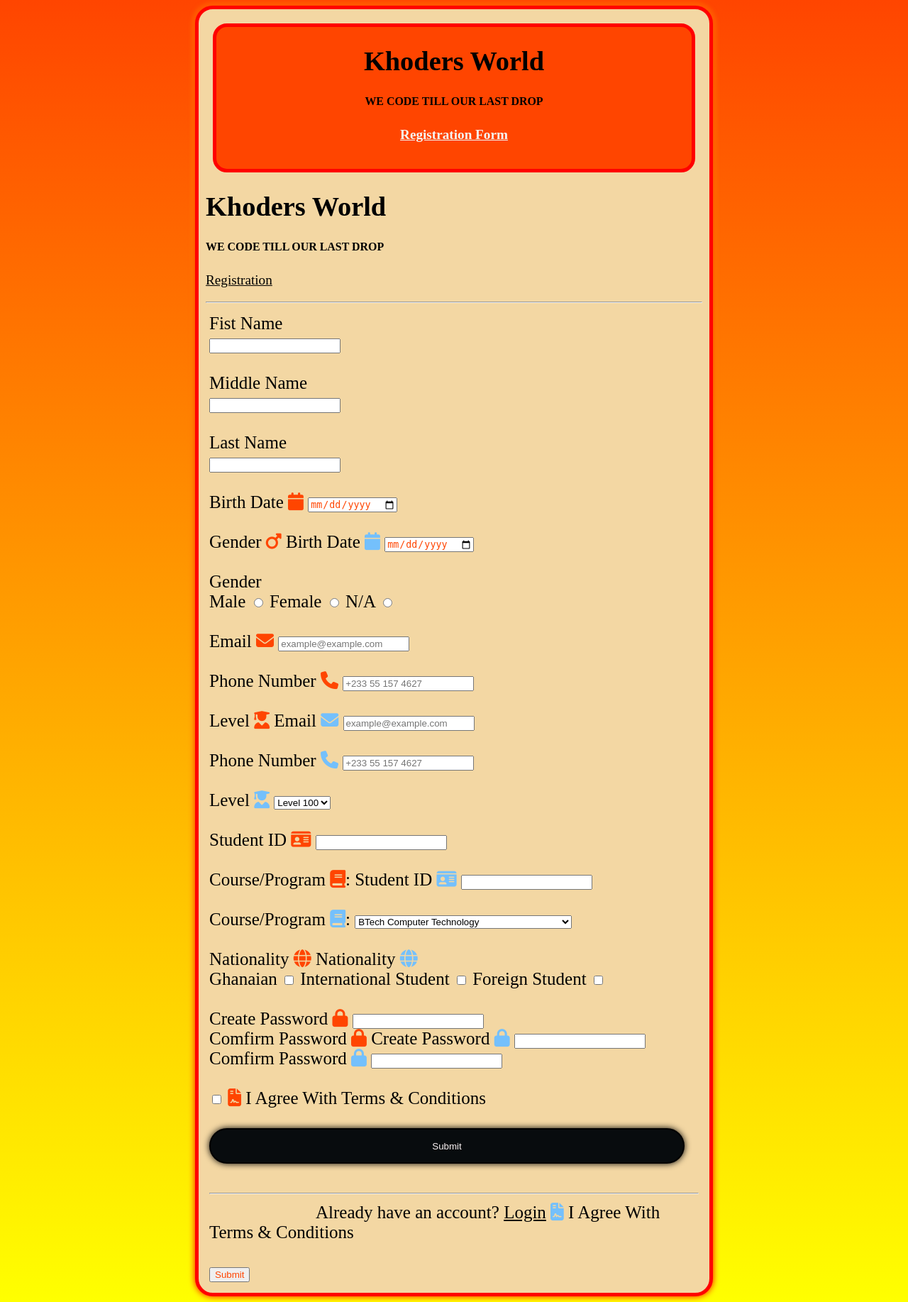
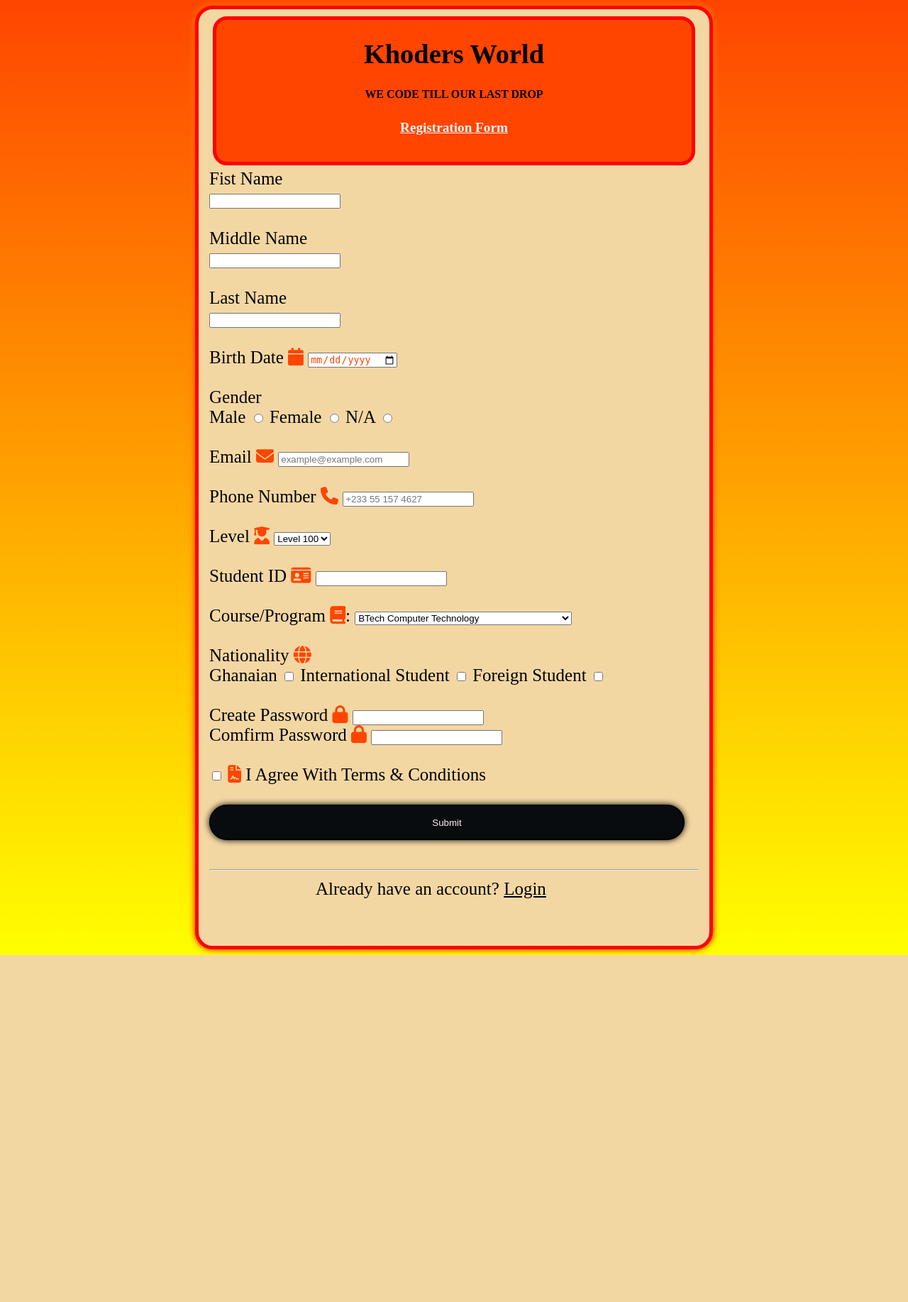
Before and after one commit to mustaphahaadi/khoders-website, a PHP site: page / in a window 1280 px wide. Shown: the whole page at 71% size. After the commit the page ends 1346 px from the top, so only its background shows below. Run offline with PHP 8.4, Linux system fonts and the light colour scheme; some libraries are stand-ins or nearby versions.

Commit message:
assign tasks on gyawu-register

```diff
--- a/gyawu-register/index.html
+++ b/gyawu-register/index.html
@@ -16,11 +16,6 @@
             <h5 >WE CODE TILL OUR LAST DROP</h5>
             <p style="color: whitesmoke;"><u><b>Registration Form</b></u></p>
         </header>
-            <h1>Khoders World</h1>
-            <h5>WE CODE TILL OUR LAST DROP</h5>
-            <p><u>Registration</u></p>
-        </header>
-        <hr class="hr">
         <form>
          <!-- Fist Name -->
             <label id="fname" for="fname">Fist Name </label>
@@ -41,11 +36,6 @@
          <!-- Birthday -->
 
            <label id="bdate" for="bdate">Birth Date <i class="fa-solid fa-calendar" style="color: orangered;"></i></label>
-           <input type="date" name="bdate" required>
-           <br><br>
-         <!-- Gender -->
-           <label id="gender" for="gender">Gender <i class="fa-solid fa-mars" style="color: orangered;"></i></label>
-           <label id="bdate" for="bdate">Birth Date <i class="fa-solid fa-calendar" style="color: #74C0FC;"></i></label>
            <input type="date" name="bdate" required>
            <br><br>
          <!-- Gender -->
@@ -73,16 +63,6 @@
            <br><br>
          <!-- level In -->
            <label for="level">Level <i class="fa-solid fa-user-graduate" style="color: orangered;"></i></label>
-           <label for="email">Email <i class="fa-solid fa-envelope" style="color: #74C0FC;"></i></label>
-           <input type="email" name="email" required placeholder="example@example.com">
-           <br><br>
-         <!-- Phone Numder -->
-           <label for="tel">Phone Number <i class="fa-solid fa-phone" style="color: #74C0FC;"></i></label>
-           <input type="tel" name="email" required placeholder="+233 55 157 4627">
-           <br><br>
-         <!-- level In -->
-           <label for="level">Level <i class="fa-solid fa-user-graduate" style="color: #74C0FC;"></i></label>
-
            <select name="level">
             <option value="level 100">Level 100</option>
             <option value="level 200">Level 200</option>
@@ -95,12 +75,7 @@
            <input type="text" name="id" required>
            <br><br>
          <!-- course -->
-           <label for="course">Course/Program <i class="fa-solid fa-book" style="color: orangered;"></i>:</label>
-           <label for="id">Student ID <i class="fa-solid fa-id-card" style="color: #74C0FC;"></i></label>
-           <input type="text" name="id" required>
-           <br><br>
-         <!-- course -->
-           <label for="course">Course/Program <i class="fa-solid fa-book" style="color: #74C0FC;"></i>:</label>
+           <label for="course">Course/Program <i class="fa-solid fa-book" style="color: orangered"></i>:</label>
            <select name="course">
             <option value="computer technology">BTech Computer Technology</option>
             <option value="artifical intelligence">BTech Artifical Intelligence</option>
@@ -117,8 +92,6 @@
            <!-- nationality -->
 
            <label for="nationality">Nationality <i class="fa-solid fa-globe" style="color: orangered;"></i></label>
-           <label for="nationality">Nationality <i class="fa-solid fa-globe" style="color: #74C0FC;"></i></label>
-
            <br>
            <label for="ghanaian">Ghanaian</label>
            <input type="checkbox" value="ghanaian">
@@ -132,10 +105,6 @@
            <input type="password" name="password" required>
             <br>
            <label for="password2">Comfirm Password <i class="fa-solid fa-lock"style="color: orangered;"></i></label>
-           <label for="password1">Create Password <i class="fa-solid fa-lock"style="color: #74C0FC;"></i></label>
-           <input type="password" name="password" required>
-            <br>
-           <label for="password2">Comfirm Password <i class="fa-solid fa-lock"style="color: #74C0FC;"></i></label>
            <input type="password" name="password2" required>
            <br><br>
            <!-- Agreement -->
@@ -150,10 +119,6 @@
            <label id="login" >Already have an account?
            <a href="#">Login</a></label>
 
-           <label for="agree"><i class="fa-solid fa-file-contract" style="color: #74C0FC;"></i>  I Agree With Terms & Conditions</label>
-           <br><br>
-           <!-- submit -->
-           <input type="submit">
         </form>
 
     </div>
--- a/gyawu-register/style.css
+++ b/gyawu-register/style.css
@@ -1,5 +1,4 @@
 body{
-<<<<<<< HEAD
     display: block;
     position: relative;
     background: none;
@@ -27,32 +26,12 @@ header{
 
 }
 form{
-    padding: 30px;
-    font-size: 25px;
-    color: rgb(0, 0, 0);
-=======
-    background-image: url(Khoders.jpgcd);
-    background-attachment: fixed;
-    background-position: center;
-    background-size: cover;
-    align-content: center;
-}
-header{
-    margin: 10px;
-    position: sticky;
-    text-align: center;
-
-}
-form{
     padding: 5px;
     font-size: 25px;
-
->>>>>>> 5cda5dd5a8f0b894c965ff49c79574663c5c0d93
 }
 div{
     border-style: solid;
     width: 700px;
-<<<<<<< HEAD
     height: 1300px;
     border-width: 5px;
     border-color: red;
@@ -106,23 +85,3 @@ input{
     accent-color: gold;
     color: orangered;
 }
-
-
-
-=======
-    height: 2s00px;
-    border-width: 5px;
-    border-color: skyblue;
-    border-radius: 10px;
-    padding: 10px;
-    font-size: larger;
-    background: linear-gradient( white);
-    margin-right: auto;
-    margin-left: auto;
-}
-.hr{
-    position: sticky;
-}
-
-
->>>>>>> 5cda5dd5a8f0b894c965ff49c79574663c5c0d93
```
